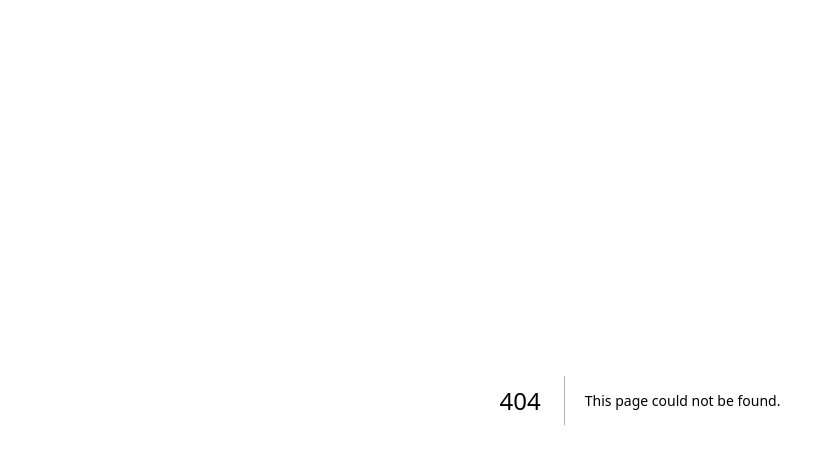
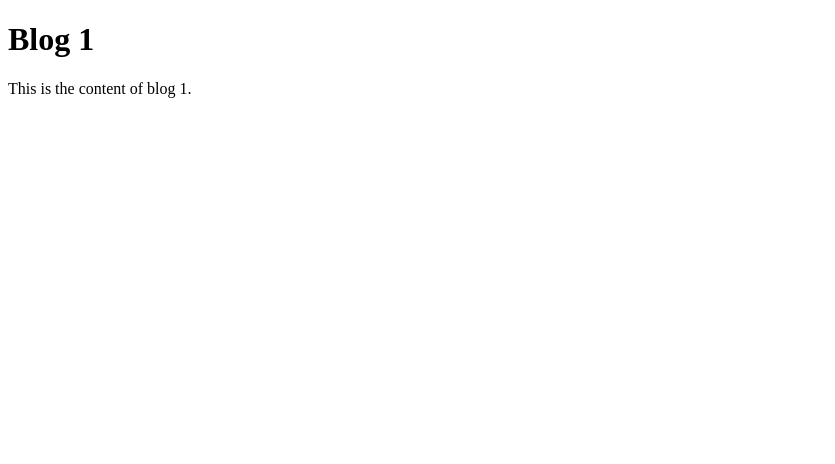
Before and after one commit to coder8820/Nextjs, a Next.js app in the folder my-app/: page /blogs/blog in a window 1280 px wide. Before the commit this address had no page. Shown: the top 464 px of the page, without its empty margins (0-835 px from the left). Built offline with nearby package versions, Linux system fonts and the light colour scheme.

Commit message:
dynamic routing in next js

```diff
--- a/my-app/app/blogs/1/page.js
+++ /dev/null
@@ -1,10 +0,0 @@
-const page1 = () => {
-  return (
-    <div>
-      <h1>Resources 1</h1>
-      <p>This is the content for Resources 1 page.</p>
-    </div>
-  );
-};
-
-export default page1;
--- /dev/null
+++ b/my-app/app/blogs/blog/page.js
@@ -0,0 +1,9 @@
+export default async function Page1({ params }) {
+  console.log(await params);
+  return (
+    <>
+      <h1>Blog 1</h1>
+      <p>This is the content of blog 1.</p>
+    </>
+  );
+}
```
